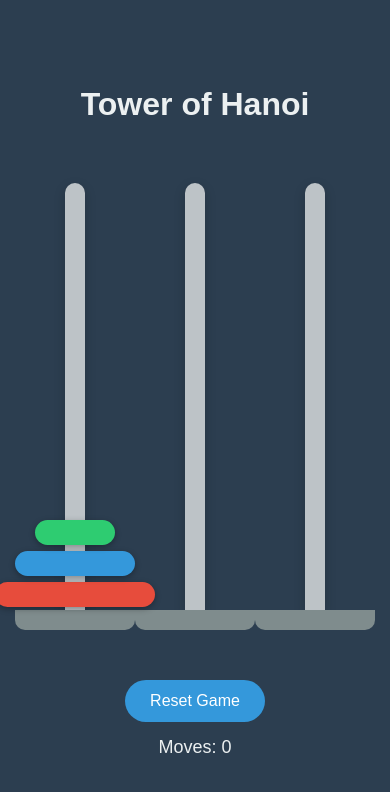
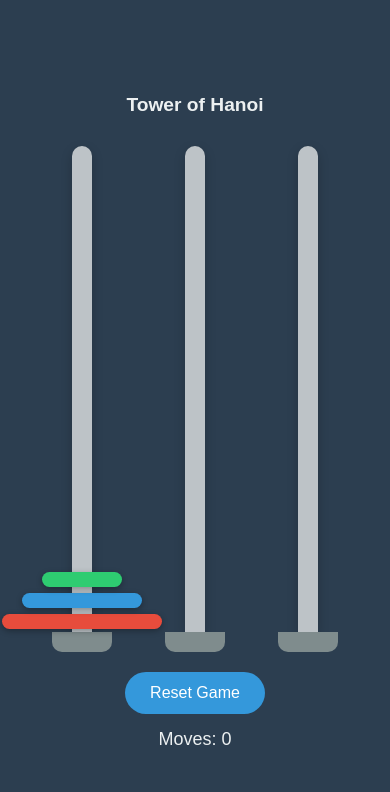
Before and after one commit to Will4721/tower, a plain HTML site: page tower of hanoi/index.html in a window 390 px wide. Drawn offline with Linux system fonts and the light colour scheme.

Commit message:
tablet display

```diff
--- a/tower of hanoi/index.html
+++ b/tower of hanoi/index.html
@@ -27,13 +27,15 @@
         h1 {
             margin-bottom: 20px;
             color: #ecf0f1;
+            font-size: 2rem;
         }
 
         #game {
             display: flex;
-            justify-content: center;
-            gap: 100px;
-            padding: 40px 20px;
+            justify-content: space-around;
+            width: 100%;
+            max-width: 800px; /* Limit maximum width */
+            padding: 20px;
             height: 60vh;
         }
 
@@ -104,42 +106,50 @@
             color: #ecf0f1;
         }
 
-        .modal {
-            display: none;
-            position: fixed;
-            top: 50%;
-            left: 50%;
-            transform: translate(-50%, -50%);
-            background: #34495e;
-            padding: 30px;
-            border-radius: 15px;
-            text-align: center;
-            box-shadow: 0 0 20px rgba(0,0,0,0.3);
-            z-index: 1000;
+        /* Responsive Design */
+        @media (max-width: 768px) {
+            h1 {
+                font-size: 1.5rem;
+            }
+
+            #game {
+                gap: 20px; /* Reduce gap between towers */
+                padding: 10px;
+            }
+
+            .tower {
+                min-height: 150px; /* Shorter towers for smaller screens */
+            }
+
+            .tower::after {
+                width: 80px; /* Narrower base for smaller screens */
+            }
+
+            .disk {
+                height: 20px; /* Smaller disks for smaller screens */
+            }
         }
 
-        .modal h2 {
-            color: #2ecc71;
-            margin: 0 0 15px 0;
-        }
+        @media (max-width: 480px) {
+            h1 {
+                font-size: 1.2rem;
+            }
 
-        .code-display {
-            font-size: 28px;
-            letter-spacing: 5px;
-            background: #2c3e50;
-            padding: 15px;
-            border-radius: 8px;
-            margin: 15px 0;
-        }
+            #game {
+                gap: 10px; /* Even smaller gap for very small screens */
+            }
 
-        .overlay {
-            display: none;
-            position: fixed;
-            top: 0;
-            left: 0;
-            width: 100%;
-            height: 100%;
-            background: rgba(0,0,0,0.5);
+            .tower {
+                min-height: 120px; /* Even shorter towers */
+            }
+
+            .tower::after {
+                width: 60px; /* Even narrower base */
+            }
+
+            .disk {
+                height: 15px; /* Even smaller disks */
+            }
         }
     </style>
 </head>
@@ -155,17 +165,9 @@
         <div id="move-counter">Moves: 0</div>
     </div>
 
-    <!-- Victory Modal -->
-    <div class="overlay" id="overlay"></div>
-    <div class="modal" id="victory-modal">
-        <h2>Mission Accomplished!</h2>
-        <div class="code-display" id="victory-code">0000</div>
-        <button onclick="closeModal()">Reset Game</button>
-    </div>
-
     <script>
         // CONFIGURABLE SETTINGS
-        const victoryCode = "0000"; // ← Change this to your desired code
+        const victoryCode = "7482"; // ← Change this to your desired code
 
         // Game State
         let selectedDisk = null;
@@ -231,17 +233,9 @@
         // Check if the player won
         function checkWin() {
             if (document.getElementById('tower-3').childElementCount === totalDisks) {
-                document.getElementById('victory-code').textContent = victoryCode;
-                document.getElementById('victory-modal').style.display = 'block';
-                document.getElementById('overlay').style.display = 'block';
+                alert(`Congratulations! You solved it in ${moveCount} moves!`);
+                resetGame();
             }
-        }
-
-        // Close the modal
-        function closeModal() {
-            document.getElementById('victory-modal').style.display = 'none';
-            document.getElementById('overlay').style.display = 'none';
-            resetGame();
         }
 
         // Reset the game
```
